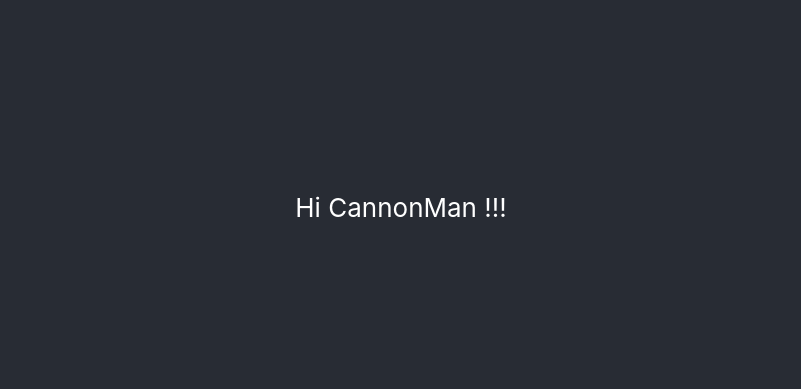
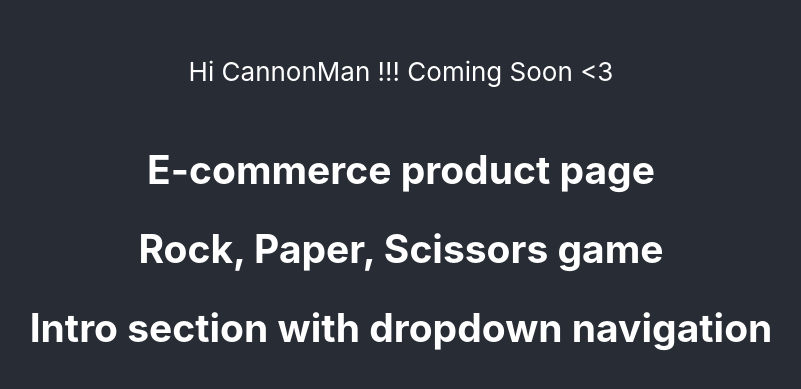
Before and after one commit to andiwonder/frontend-mentor-pages, a React (Create React App) app: page / in a window 1280 px wide. Shown: the part 193-582 px from the top of the page, without its empty margins (239-1040 px from the left). Built offline with nearby package versions, Linux system fonts and the light colour scheme.

Commit message:
empty html

```diff
--- a/src/App.js
+++ b/src/App.js
@@ -5,8 +5,19 @@ function App() {
     <div className="App">
       <header className="App-header">
         <p>
-         Hi CannonMan !!!
+         Hi CannonMan !!! Coming Soon {'<3'}
         </p>
+        <section>
+          <div>
+            <h2>E-commerce product page</h2>
+          </div>
+          <div>
+            <h2>Rock, Paper, Scissors game</h2>
+          </div>
+          <div>
+            <h2>Intro section with dropdown navigation</h2>
+          </div>
+        </section>
       </header>
     </div>
   );
```
